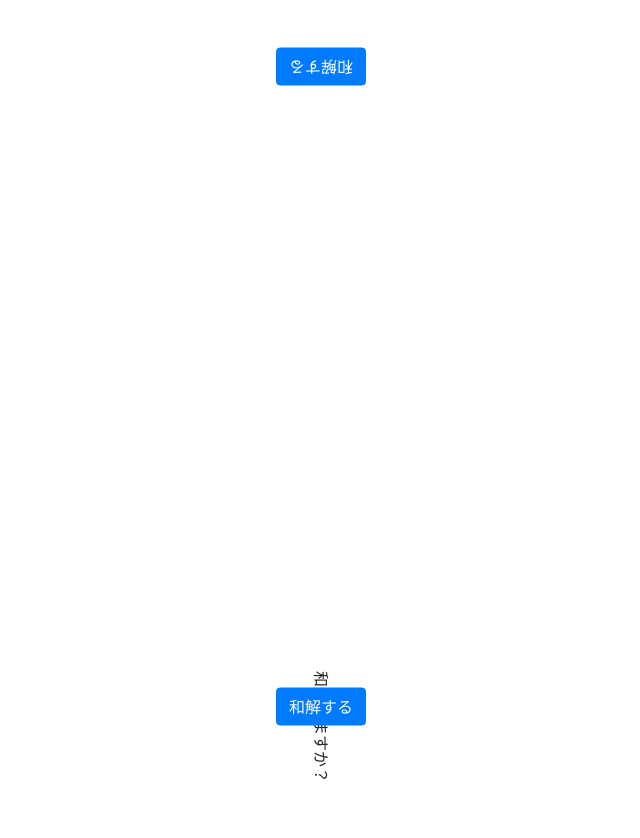
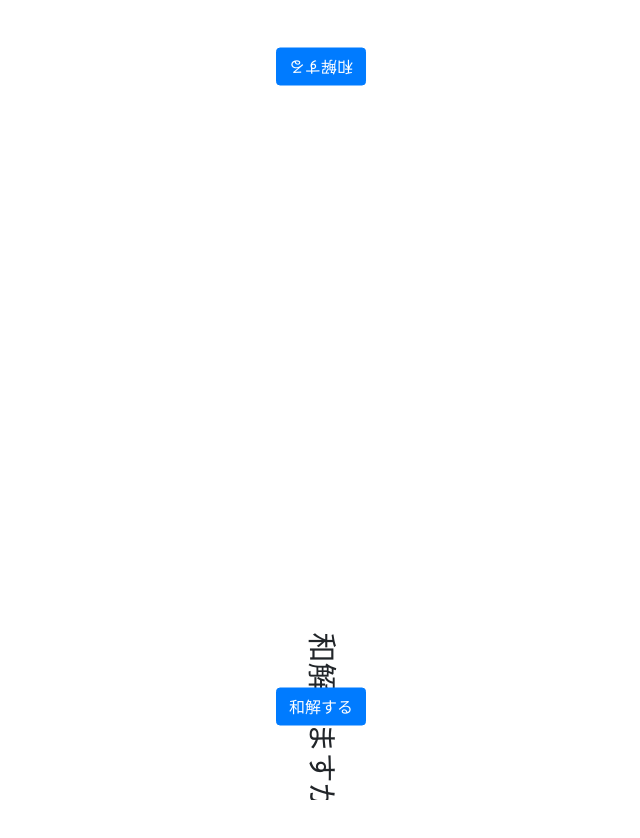
Before and after one commit to uyupun-archive/duel, a Nuxt app: page /solve in a window 1280 px wide. Shown: the top 838 px of the page, without its empty margins (319-959 px from the left). After the commit the page ends 800 px from the top, so only its background shows below. Built offline with nearby package versions, Linux system fonts and the light colour scheme.

Commit message:
modify solve

```diff
--- a/pages/solve/index.vue
+++ b/pages/solve/index.vue
@@ -1,10 +1,10 @@
 <template>
-  <div>
+  <div class="section">
     <div class="c-h20">
       <router-link to="/complete" class="btn btn-primary c-rotateZ180 d-inline-block">和解する</router-link>
     </div>
     <div class="c-h60">
-      <p class="c-rotateZ90">和解しますか？</p>
+      <p class="c-rotateZ90 c-font30">和解しますか？</p>
     </div>
     <div class="c-h20">
       <router-link to="/complete" class="btn btn-primary c-translateY125 d-inline-block">和解する</router-link>
@@ -17,6 +17,14 @@
 </script>
 
 <style lang="scss" scoped>
+.section {
+  overflow: hidden;
+}
+
+.c-font30 {
+  font-size: 30px;
+}
+
 .c-rotateZ {
   &180 {
     transform: rotateZ(180deg) translateY(-125%);
```
